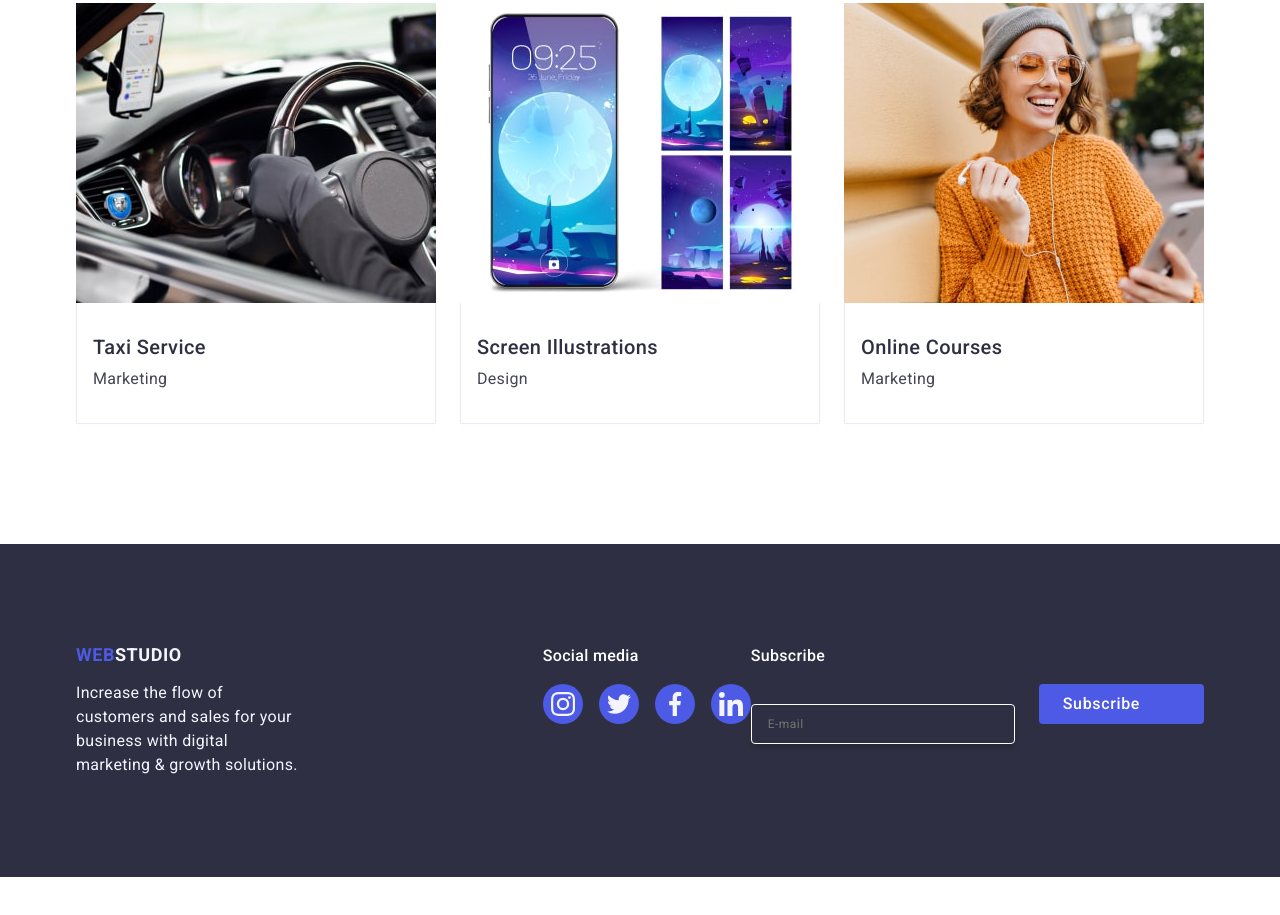
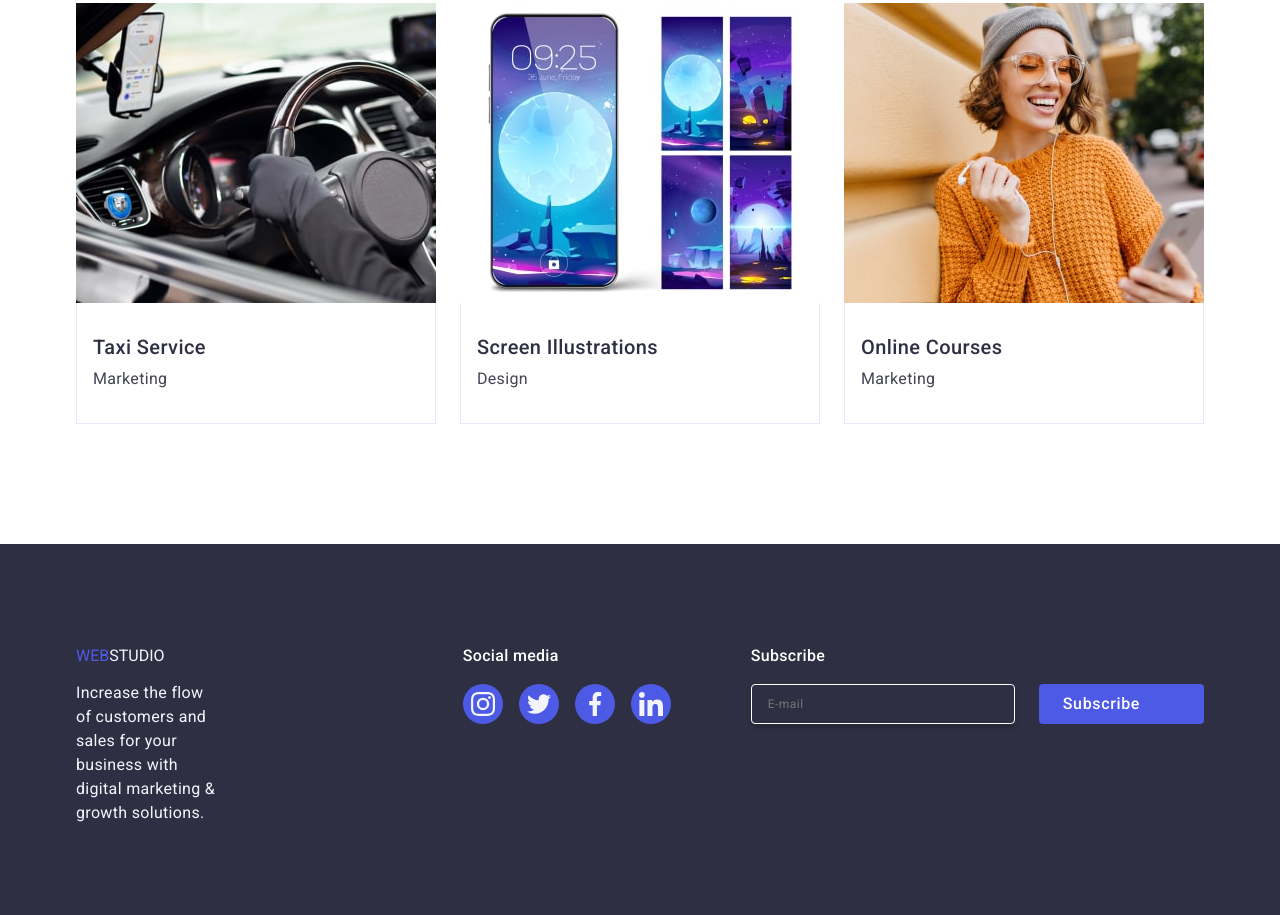
Before and after one commit to Andrii-Nikitich/goit-markup-hw-05, a plain HTML site: page index.html in a window 1280 px wide. Shown: the part 2511-3426 px from the top of the page. Before the commit the page ends 3388 px from the top, so only its background shows below. Drawn offline with nearby package versions, Linux system fonts and the light colour scheme.

Commit message:
add index file

```diff
--- a/css/styles.css
+++ b/css/styles.css
@@ -400,13 +400,9 @@ img {
 /* footer */
 .footer {
   background-color: #2e2f42;
-  color: #4d5ae5;
-  font-weight: 700;
-  font-size: 18px;
+
   padding-top: 100px;
   padding-bottom: 100px;
-  line-height: 117%;
-  letter-spacing: 0.03em;
   display: flex;
   align-items: baseline;
 }
@@ -478,6 +474,7 @@ img {
 }
 
 .footer-form {
+  margin-left: 80px;
 }
 .fotter-form-text {
   font-weight: 500;
@@ -525,7 +522,6 @@ img {
   height: 40px;
   background: transparent;
   box-shadow: 0 4px 4px 0 rgba(0, 0, 0, 0.15);
-  margin-top: 20px;
   padding-left: 16px;
   padding-right: 24px;
   padding-top: 8px;
```
